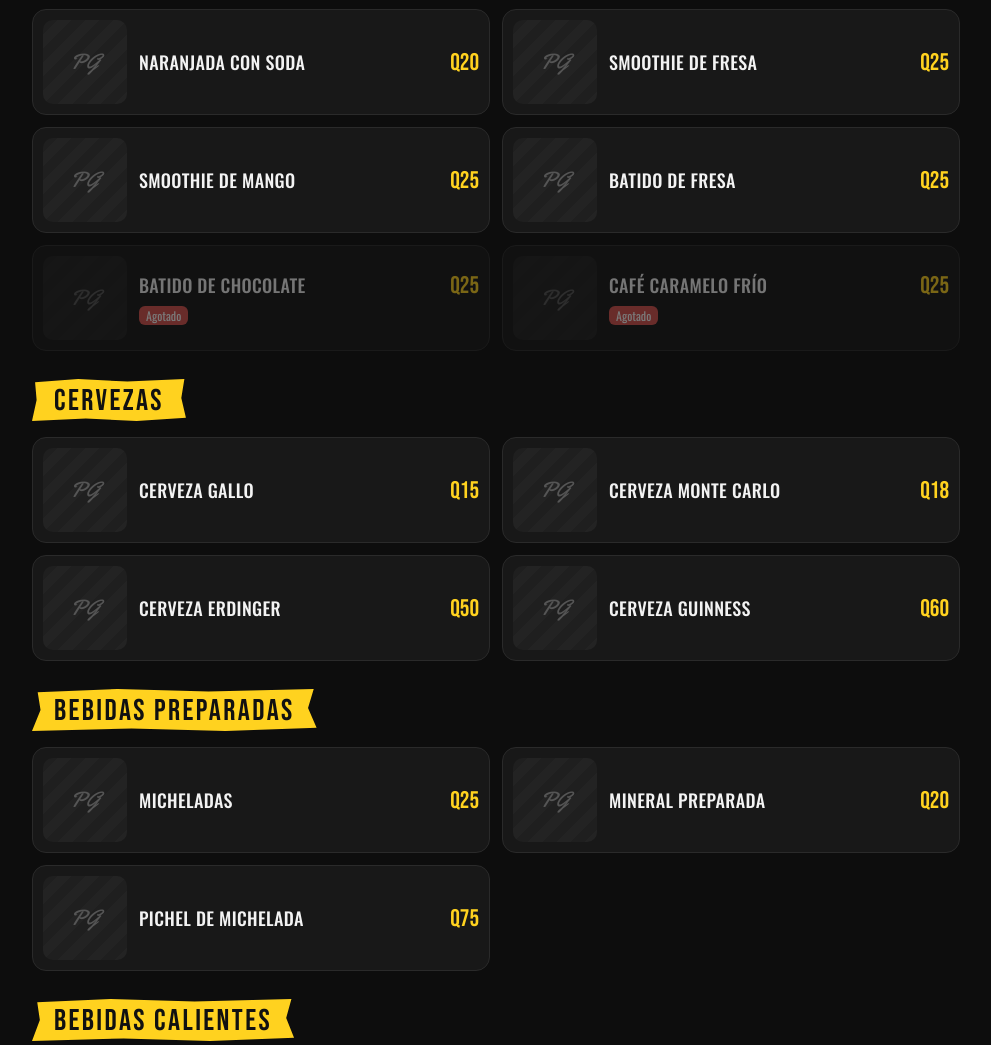
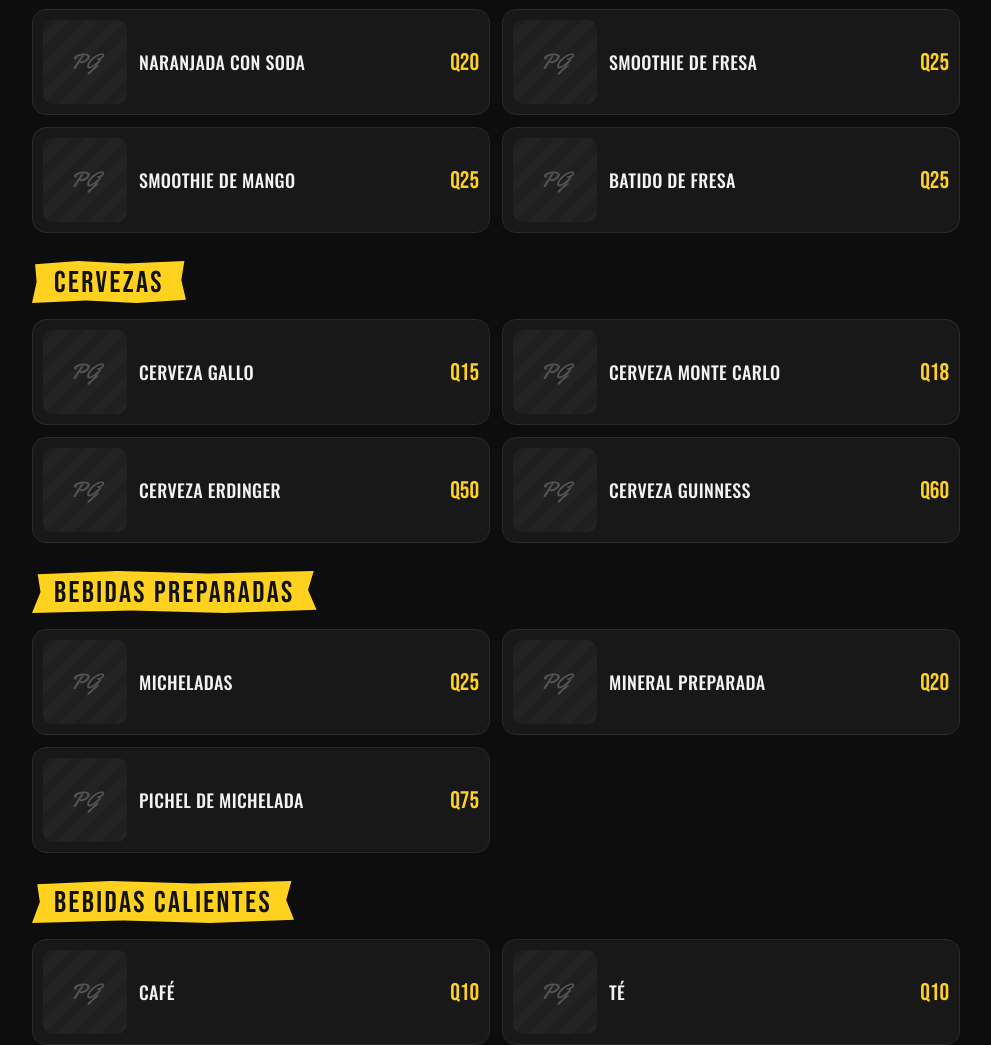
Before and after one commit to memo241982/pepes-grill, a plain HTML site: page index.html in a window 1280 px wide. Shown: the part 3054-4099 px from the top of the page, without its empty margins (144-1135 px from the left). Drawn offline with nearby package versions, Linux system fonts and the light colour scheme.

Commit message:
Menú actualizado 22/11/2026, 1:04:16 p. m.

```diff
--- a/datos/menu.js
+++ b/datos/menu.js
@@ -1,4 +1,3 @@
-// Datos del menú de Pepe's Grill. Se edita desde Administrar menú (http://localhost:4400/admin/).
 window.MENU = {
   "negocio": {
     "nombre": "Pepe's Grill",
@@ -266,18 +265,6 @@ window.MENU = {
           "id": "batido-fresa",
           "nombre": "Batido de fresa",
           "precio": 25
-        },
-        {
-          "id": "batido-chocolate",
-          "nombre": "Batido de chocolate",
-          "precio": 25,
-          "disponible": false
-        },
-        {
-          "id": "cafe-caramelo-frio",
-          "nombre": "Café caramelo frío",
-          "precio": 25,
-          "disponible": false
         }
       ]
     },
--- a/index.html
+++ b/index.html
@@ -106,7 +106,12 @@
   const main = document.getElementById("main");
   const esc = s => String(s ?? "").replace(/[&<>"']/g, c => ({ "&": "&amp;", "<": "&lt;", ">": "&gt;", '"': "&quot;", "'": "&#39;" }[c]));
 
-  for (const cat of M.categorias) {
+  // Lo «oculto» (de temporada, retirado) no se muestra; lo «agotado hoy» sí, marcado
+  const categorias = M.categorias
+    .filter(c => !c.oculta)
+    .map(c => ({ ...c, productos: c.productos.filter(p => !p.oculto) }))
+    .filter(c => c.productos.length);
+  for (const cat of categorias) {
     const a = document.createElement("a");
     a.href = "#" + cat.id; a.textContent = cat.nombre; a.dataset.cat = cat.id;
     nav.appendChild(a);
```
